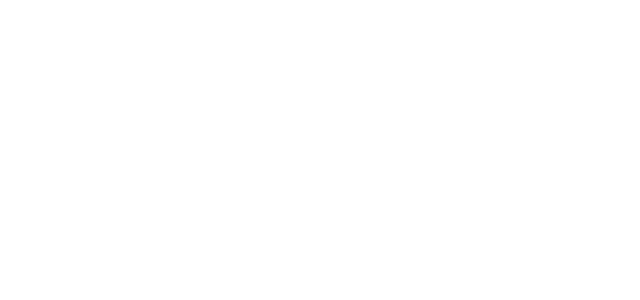
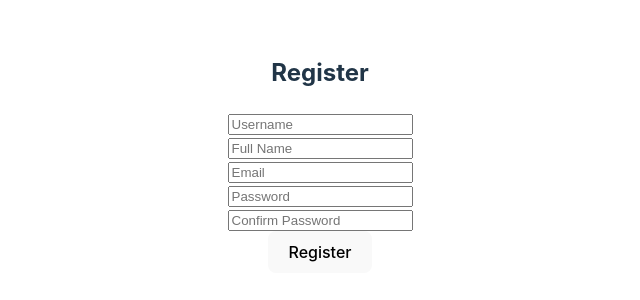
Before and after one commit to DanielChin327/tokyo_travel_tips, a React (Vite) app in the folder client/: page /register in a window 1280 px wide. Before the commit this address had no page. Shown: the part 246-546 px from the top of the page, without its empty margins (320-960 px from the left). Built offline with nearby package versions, Linux system fonts and the light colour scheme.

Commit message:
working on register frontend

```diff
--- a/client/src/App.jsx
+++ b/client/src/App.jsx
@@ -4,16 +4,21 @@
 import Landing from './pages/Landing/Landing'
 import Author from './pages/Author/Author'
 
+import Register from './pages/Register/Register'
+
+
 function App() {
 
 let message = "hi"
 
- return (
+return (
   <BrowserRouter>
+
+
     <Routes>
       <Route path="/" element={<Landing />} />
       <Route path="/Author" element={<Author/>} />
-
+      <Route path='/register' element={<Register/>} />
 
 
 
--- /dev/null
+++ b/client/src/pages/Register/Register.jsx
@@ -0,0 +1,157 @@
+import { useState } from 'react';
+import axios from 'axios';
+import { useNavigate } from 'react-router-dom';
+
+function Register() {
+  const [formData, setFormData] = useState({
+    user_name: "",
+    full_name: "",
+    email: "",
+    password: "",
+    confirmPassword: "",
+  });
+
+  const [passwordMatch, setPasswordMatch] = useState(true);
+  const [usernameTaken, setUsernameTaken] = useState(false);
+  const [emailTaken, setEmailTaken] = useState(false);
+  const [registrationSuccess, setRegistrationSuccess] = useState(false);
+  const [errorMessage, setErrorMessage] = useState("");
+
+  const navigate = useNavigate();
+
+  const handleChange = (e) => {
+    const { name, value } = e.target;
+    setFormData((prevData) => ({
+      ...prevData,
+      [name]: value,
+    }));
+
+    if (name === "password" || name === "confirmPassword") {
+      setPasswordMatch(
+        name === "password"
+          ? value === formData.confirmPassword
+          : value === formData.password
+      );
+    }
+  };
+
+  const handleSubmit = async (e) => {
+    e.preventDefault();
+    if (!passwordMatch) {
+      setErrorMessage("Passwords do not match.");
+      return;
+    }
+
+    try {
+      const response = await axios.post("http://localhost:5000/user/register", formData);
+      if (response.status === 201) {
+        setRegistrationSuccess(true);
+        setErrorMessage("");
+
+        setFormData({
+          user_name: "",
+          full_name: "",
+          email: "",
+          password: "",
+          confirmPassword: "",
+        });
+
+        setTimeout(() => {
+          navigate('/');
+        }, 2000);
+      }
+    } catch (error) {
+      if (error.response) {
+        if (error.response.status === 409) {
+          const errorMsg = error.response.data.error;
+          if (errorMsg.includes("Username")) {
+            setUsernameTaken(true);
+            setErrorMessage("Username already taken.");
+          } else if (errorMsg.includes("Email")) {
+            setEmailTaken(true);
+            setErrorMessage("Email already registered.");
+          }
+        } else {
+          setErrorMessage("Error occurred during registration.");
+        }
+      } else {
+        setErrorMessage("Error occurred. Try again later.");
+      }
+    }
+  };
+
+  return (
+    <div className="register-form-container">
+      <form onSubmit={handleSubmit}>
+        <h2>Register</h2>
+
+        <div>
+          <input
+            type="text"
+            name="user_name"
+            placeholder="Username"
+            value={formData.user_name}
+            onChange={handleChange}
+            required
+          />
+          {usernameTaken && <p className="error">Username is already taken!</p>}
+        </div>
+
+        <div>
+          <input
+            type="text"
+            name="full_name"
+            placeholder="Full Name"
+            value={formData.full_name}
+            onChange={handleChange}
+            required
+          />
+        </div>
+
+        <div>
+          <input
+            type="email"
+            name="email"
+            placeholder="Email"
+            value={formData.email}
+            onChange={handleChange}
+            required
+          />
+          {emailTaken && <p className="error">Email is already registered!</p>}
+        </div>
+
+        <div>
+          <input
+            type="password"
+            name="password"
+            placeholder="Password"
+            value={formData.password}
+            onChange={handleChange}
+            required
+          />
+        </div>
+
+        <div>
+          <input
+            type="password"
+            name="confirmPassword"
+            placeholder="Confirm Password"
+            value={formData.confirmPassword}
+            onChange={handleChange}
+            required
+          />
+          {!passwordMatch && <p className="error">Passwords do not match!</p>}
+        </div>
+
+        <button type="submit">Register</button>
+
+        {errorMessage && <p className="error">{errorMessage}</p>}
+        {registrationSuccess && (
+          <p className="success">Registration successful! Redirecting...</p>
+        )}
+      </form>
+    </div>
+  );
+}
+
+export default Register;
```
Also changed, not shown: client/src/pages/Login/Login.jsx (added, +11 -0 lines), client/src/components/Navbar.jsx (added), client/src/pages/Login/Login.scss (added).
